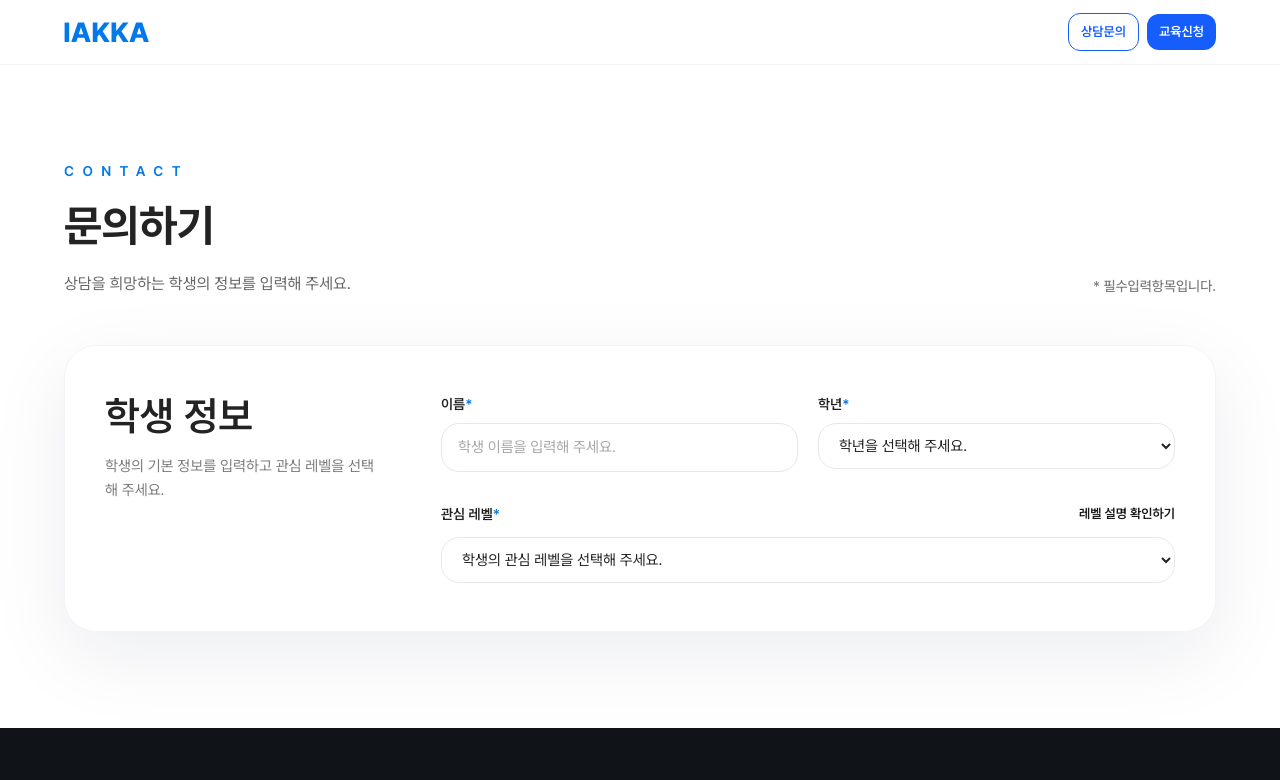
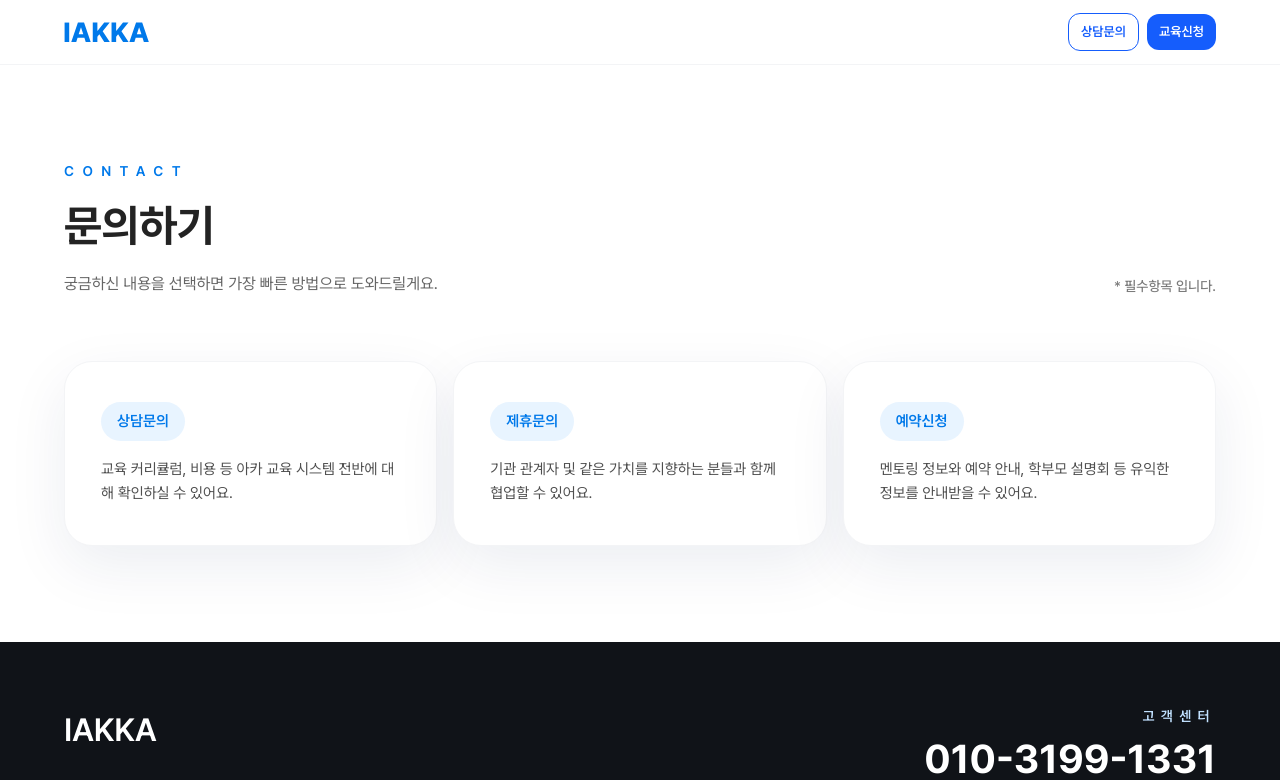
Before and after one commit to WithM2/iakkaweb, a Next.js app: page /contact in a window 1280 px wide. Shown: the top 780 px of the page. Built offline with nearby package versions, Linux system fonts and the light colour scheme.

Commit message:
Update page.tsx

```diff
--- a/src/app/contact/page.tsx
+++ b/src/app/contact/page.tsx
@@ -2,6 +2,30 @@
 
 import Footer from "@/components/common/Footer";
 import Header from "@/components/common/Header";
+import { useState, useEffect, useRef } from "react";
+
+const inquiryActions = [
+  {
+    id: "consult",
+    title: "상담문의",
+    description:
+      "교육 커리큘럼, 비용 등 아카 교육 시스템 전반에 대해 확인하실 수 있어요.",
+  },
+  {
+    id: "product",
+    title: "제휴문의",
+    description:
+      "기관 관계자 및 같은 가치를 지향하는 분들과 함께 협업할 수 있어요.",
+  },
+  {
+    id: "reservation",
+    title: "예약신청",
+    description:
+      "멘토링 정보와 예약 안내, 학부모 설명회 등 유익한 정보를 안내받을 수 있어요.",
+  },
+] as const;
+
+type InquiryAction = (typeof inquiryActions)[number]["id"];
 
 const gradeOptions = [
   "초등학교 저학년",
@@ -11,16 +35,165 @@ const gradeOptions = [
   "기타",
 ];
 
-const interestLevels = ["Dream Maker", "Alpha Scout", "Alpha Leader"] as const;
+const inquiryTypes = ["상담 예약", "프로그램 소개", "커리큘럼 문의", "기타"];
+
+const contactPreferences = ["전화 상담", "문자 상담", "이메일 상담"];
+
+const interestStages = [
+  { id: "Dream Maker", label: "Dream Maker" },
+  { id: "Alpha Scout", label: "Alpha Scout" },
+  { id: "Alpha Member", label: "Alpha Member" },
+  { id: "Alpha Leader", label: "Alpha Leader" },
+] as const;
+
+function InterestLevelSelect() {
+  const [open, setOpen] = useState(false);
+  const [value, setValue] = useState<string>("");
+  const [activeIndex, setActiveIndex] = useState<number>(-1);
+  const boxRef = useRef<HTMLDivElement | null>(null);
+
+  // 바깥 클릭 시 닫기
+  useEffect(() => {
+    const onDocClick = (e: MouseEvent) => {
+      if (!boxRef.current) return;
+      if (!boxRef.current.contains(e.target as Node)) setOpen(false);
+    };
+    document.addEventListener("mousedown", onDocClick);
+    return () => document.removeEventListener("mousedown", onDocClick);
+  }, []);
+
+  // 키보드 조작
+  const onKeyDown = (e: React.KeyboardEvent) => {
+    if (
+      !open &&
+      (e.key === "ArrowDown" || e.key === "Enter" || e.key === " ")
+    ) {
+      e.preventDefault();
+      setOpen(true);
+      setActiveIndex(0);
+      return;
+    }
+    if (!open) return;
+
+    if (e.key === "ArrowDown") {
+      e.preventDefault();
+      setActiveIndex((i) => Math.min(i + 1, interestStages.length - 1));
+    } else if (e.key === "ArrowUp") {
+      e.preventDefault();
+      setActiveIndex((i) => Math.max(i - 1, 0));
+    } else if (e.key === "Enter") {
+      e.preventDefault();
+      if (activeIndex >= 0) {
+        const item = interestStages[activeIndex];
+        setValue(item.id);
+        setOpen(false);
+      }
+    } else if (e.key === "Escape") {
+      e.preventDefault();
+      setOpen(false);
+    }
+  };
+
+  const selectedLabel =
+    interestStages.find((s) => s.id === value)?.label ??
+    "학생의 관심 레벨을 선택해 주세요.";
+
+  return (
+    <div ref={boxRef} className="relative" onKeyDown={onKeyDown}>
+      {/* 제출용 hidden input (required) */}
+      <input type="hidden" name="interestLevel" value={value} required />
+
+      {/* 보이는 입력창 */}
+      <button
+        type="button"
+        aria-haspopup="listbox"
+        aria-expanded={open}
+        onClick={() => setOpen((v) => !v)}
+        className={`flex w-full items-center justify-between rounded-[18px] border px-4 py-3 text-left text-[14px] md:text-[15px]
+          ${open ? "border-main-400 ring-2 ring-main-200" : "border-gray-200"}
+          bg-white text-ink-900`}
+      >
+        <span className={value ? "text-ink-900" : "text-ink-900/40"}>
+          {selectedLabel}
+        </span>
+        <svg
+          className={`ml-3 h-5 w-5 flex-none transition-transform ${open ? "rotate-180" : ""}`}
+          viewBox="0 0 20 20"
+          fill="currentColor"
+          aria-hidden
+        >
+          <path
+            fillRule="evenodd"
+            d="M5.23 7.21a.75.75 0 011.06.02L10 11.06l3.71-3.83a.75.75 0 011.08 1.04l-4.25 4.39a.75.75 0 01-1.08 0L5.21 8.27a.75.75 0 01.02-1.06z"
+            clipRule="evenodd"
+          />
+        </svg>
+      </button>
+
+      {/* 옵션 리스트 */}
+      {open && (
+        <ul
+          role="listbox"
+          tabIndex={-1}
+          className="mt-2 max-h-64 w-full overflow-auto rounded-[16px] border border-gray-100 bg-white shadow-[0_24px_60px_rgba(9,30,66,0.12)]"
+        >
+          {interestStages.map((item, idx) => {
+            const selected = value === item.id;
+            const active = idx === activeIndex;
+            return (
+              <li
+                key={item.id}
+                role="option"
+                aria-selected={selected}
+                onMouseEnter={() => setActiveIndex(idx)}
+                onClick={() => {
+                  setValue(item.id);
+                  setOpen(false);
+                }}
+                className={`flex cursor-pointer items-center justify-between px-4 py-3 text-[14px] md:text-[15px]
+                  ${active ? "bg-main-50" : "bg-white"}
+                  ${selected ? "text-main-700" : "text-ink-900/90"}`}
+              >
+                <span>{item.label}</span>
+                {selected && (
+                  <svg
+                    className="h-5 w-5"
+                    viewBox="0 0 20 20"
+                    fill="currentColor"
+                    aria-hidden
+                  >
+                    <path
+                      fillRule="evenodd"
+                      d="M16.704 5.29a1 1 0 010 1.42l-7.01 7.01a1 1 0 01-1.42 0L3.296 8.74a1 1 0 111.414-1.414l4.153 4.152 6.303-6.303a1 1 0 011.538.114z"
+                      clipRule="evenodd"
+                    />
+                  </svg>
+                )}
+              </li>
+            );
+          })}
+        </ul>
+      )}
+    </div>
+  );
+}
 
 export default function ContactPage() {
+  const [selectedAction, setSelectedAction] = useState<InquiryAction | null>(
+    null
+  );
+  const [studentGrade, setStudentGrade] = useState("");
+  const showConsultForm = selectedAction === "consult";
+
   return (
     <>
       <Header />
 
       <main className="bg-white">
         <section className="mx-auto w-full max-w-[1200px] px-5 py-16 md:px-6 md:py-24">
-          <header className="flex flex-col gap-3 md:flex-row md:items-end md:justify-between">
+          <div className="space-y-12 md:space-y-16">
+            <header className="space-y-4">
+              <div className="flex flex-col gap-3 md:flex-row md:items-end md:justify-between">
                 <div className="space-y-3">
                   <p className="text-[13px] font-semibold uppercase tracking-[0.6em] text-main-600 md:text-sm">
                     Contact
@@ -29,47 +202,96 @@ export default function ContactPage() {
                     문의하기
                   </h1>
                   <p className="text-[14px] leading-[22px] text-ink-900/70 md:text-[16px] md:leading-[26px]">
-                상담을 희망하는 학생의 정보를 입력해 주세요.
+                    궁금하신 내용을 선택하면 가장 빠른 방법으로 도와드릴게요.
                   </p>
                 </div>
                 <p className="text-[13px] font-medium text-ink-900/60 md:text-[14px]">
-              * 필수입력항목입니다.
+                  * 필수항목 입니다.
                 </p>
+              </div>
             </header>
 
-          <form className="mt-12">
-            <div className="grid gap-8 rounded-[32px] border border-gray-100 bg-white px-6 py-8 shadow-[0_24px_80px_rgba(9,30,66,0.08)] md:grid-cols-[minmax(0,240px)_1fr] md:gap-14 md:px-10 md:py-12 lg:grid-cols-[minmax(0,280px)_1fr]">
-              <div className="space-y-4">
-                <h2 className="text-[32px] font-semibold leading-tight text-ink-900 md:text-[40px] md:leading-[1.1]">
-                  학생 정보
-                </h2>
-                <p className="text-[14px] leading-[24px] text-ink-900/60 md:text-[15px]">
-                  학생의 기본 정보를 입력하고 관심 레벨을 선택해 주세요.
+            <div className="grid gap-4 md:grid-cols-3">
+              {inquiryActions.map((action) => {
+                const isActive = selectedAction === action.id;
+                return (
+                  <button
+                    key={action.id}
+                    type="button"
+                    onClick={() =>
+                      setSelectedAction((prev) =>
+                        prev === action.id ? null : action.id
+                      )
+                    }
+                    aria-pressed={isActive}
+                    className={`flex h-full flex-col items-start rounded-[28px] border px-7 py-8 text-left transition-all duration-200 md:px-9 md:py-10 ${
+                      isActive
+                        ? "border-main-400 bg-main-100 shadow-[0_24px_60px_rgba(8,32,85,0.15)]"
+                        : "border-gray-100 bg-white shadow-[0_20px_60px_rgba(8,32,85,0.08)] hover:-translate-y-1"
+                    }`}
+                  >
+                    <span
+                      className={`inline-flex items-center justify-center rounded-full px-4 py-2 text-[14px] font-semibold md:text-[15px] ${
+                        isActive
+                          ? "bg-main-600 text-white"
+                          : "bg-main-100 text-main-600"
+                      }`}
+                    >
+                      {action.title}
+                    </span>
+                    <p className="mt-4 text-[14px] leading-[22px] text-ink-900/80 md:text-[15px] md:leading-[24px]">
+                      {action.description}
+                    </p>
+                  </button>
+                );
+              })}
+            </div>
+
+            {showConsultForm ? (
+              <form>
+                <div className="rounded-[36px] border border-gray-100 bg-white px-7 py-8 shadow-[0_24px_80px_rgba(9,30,66,0.08)] md:px-12 md:py-14">
+                  {/* 상단 우측 필수 안내 */}
+                  <div className="mb-10 flex items-start justify-end">
+                    <p className="hidden text-[13px] font-medium text-ink-900/60 md:block">
+                      * 필수입력 항목입니다.
                     </p>
                   </div>
 
-              <div className="space-y-8">
+                  {/* 학생 정보: 좌측 제목 / 우측 폼 */}
+                  <section className="grid gap-6 md:grid-cols-[180px_1fr] lg:grid-cols-[220px_1fr]">
+                    {/* 좌측 타이틀 */}
+                    <div className="pt-2">
+                      <h3 className="text-[18px] font-semibold text-ink-900 md:text-[20px]">
+                        학생 정보
+                      </h3>
+                    </div>
+
+                    {/* 우측 폼 */}
+                    <div className="space-y-6">
+                      {/* 이름 / 학년 */}
                       <div className="grid gap-5 md:grid-cols-2">
                         <label className="flex flex-col gap-2">
                           <span className="text-[13px] font-semibold text-ink-900 md:text-[14px]">
-                      이름<span className="text-main-600">*</span>
+                            이름 <span className="text-main-600">*</span>
                           </span>
                           <input
                             type="text"
                             placeholder="학생 이름을 입력해 주세요."
+                            required
                             className="rounded-[18px] border border-gray-200 bg-white px-4 py-3 text-[14px] text-ink-900 placeholder:text-ink-900/40 focus:border-main-400 focus:outline-none focus:ring-2 focus:ring-main-200 md:text-[15px]"
-                      required
                           />
                         </label>
 
                         <label className="flex flex-col gap-2">
                           <span className="text-[13px] font-semibold text-ink-900 md:text-[14px]">
-                      학년<span className="text-main-600">*</span>
+                            학년 <span className="text-main-600">*</span>
                           </span>
                           <select
-                      defaultValue=""
-                      className="rounded-[18px] border border-gray-200 bg-white px-4 py-3 text-[14px] text-ink-900 focus:border-main-400 focus:outline-none focus:ring-2 focus:ring-main-200 md:text-[15px]"
+                            value={studentGrade}
+                            onChange={(e) => setStudentGrade(e.target.value)}
                             required
+                            className={`rounded-[18px] border border-gray-200 bg-white px-4 py-3 text-[14px] focus:border-main-400 focus:outline-none focus:ring-2 focus:ring-main-200 md:text-[15px]
+    ${studentGrade ? "text-ink-900" : "text-ink-900/40"}`}
                           >
                             <option value="" disabled>
                               학년을 선택해 주세요.
@@ -83,36 +305,32 @@ export default function ContactPage() {
                         </label>
                       </div>
 
-                <div className="space-y-3">
-                  <div className="flex items-center justify-between">
+                      {/* 관심 레벨: 커스텀 셀렉트 */}
+                      <div className="space-y-2">
                         <label className="text-[13px] font-semibold text-ink-900 md:text-[14px]">
-                      관심 레벨<span className="text-main-600">*</span>
+                          관심 레벨 <span className="text-main-600">*</span>
                         </label>
+                        <InterestLevelSelect />
+                      </div>
+                    </div>
+                  </section>
+
+                  {/* 제출 영역 */}
+                  <div className="mt-10 flex flex-col gap-3 border-t border-gray-100 pt-6 md:flex-row md:items-center md:justify-between">
+                    <p className="text-[13px] text-ink-900/60 md:text-[14px]">
+                      접수 후 2영업일 이내에 담당자가 연락드릴 예정입니다.
+                    </p>
                     <button
-                      type="button"
-                      className="text-[12px] font-semibold text-main-500 underline-offset-2 hover:underline md:text-[13px]"
+                      type="submit"
+                      className="inline-flex items-center justify-center rounded-[16px] bg-main-600 px-6 py-3 text-[15px] font-semibold text-white transition-colors hover:bg-main-600/90"
                     >
-                      레벨 설명 확인하기
+                      상담 예약 요청하기
                     </button>
-                  </div>
-                  <select
-                    defaultValue=""
-                    className="w-full rounded-[18px] border border-gray-200 bg-white px-4 py-3 text-[14px] text-ink-900 focus:border-main-400 focus:outline-none focus:ring-2 focus:ring-main-200 md:text-[15px]"
-                    required
-                  >
-                    <option value="" disabled>
-                      학생의 관심 레벨을 선택해 주세요.
-                    </option>
-                    {interestLevels.map((level) => (
-                      <option key={level} value={level}>
-                        {level}
-                      </option>
-                    ))}
-                  </select>
-                </div>
                   </div>
                 </div>
               </form>
+            ) : null}
+          </div>
         </section>
       </main>
 
```
Lines whose indentation alone changed are shown as unchanged.
